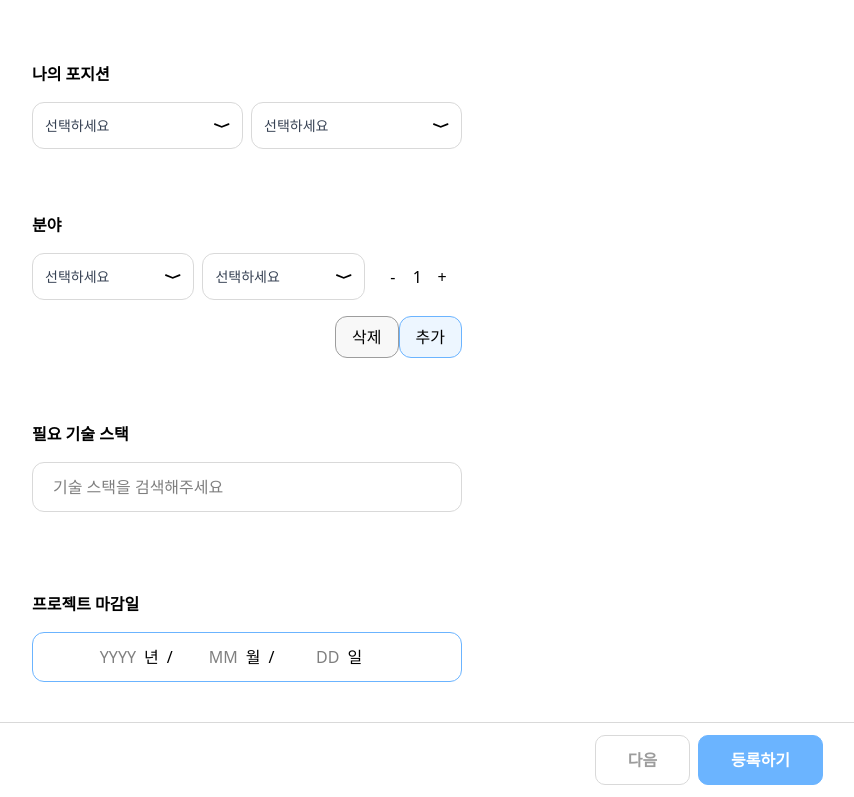
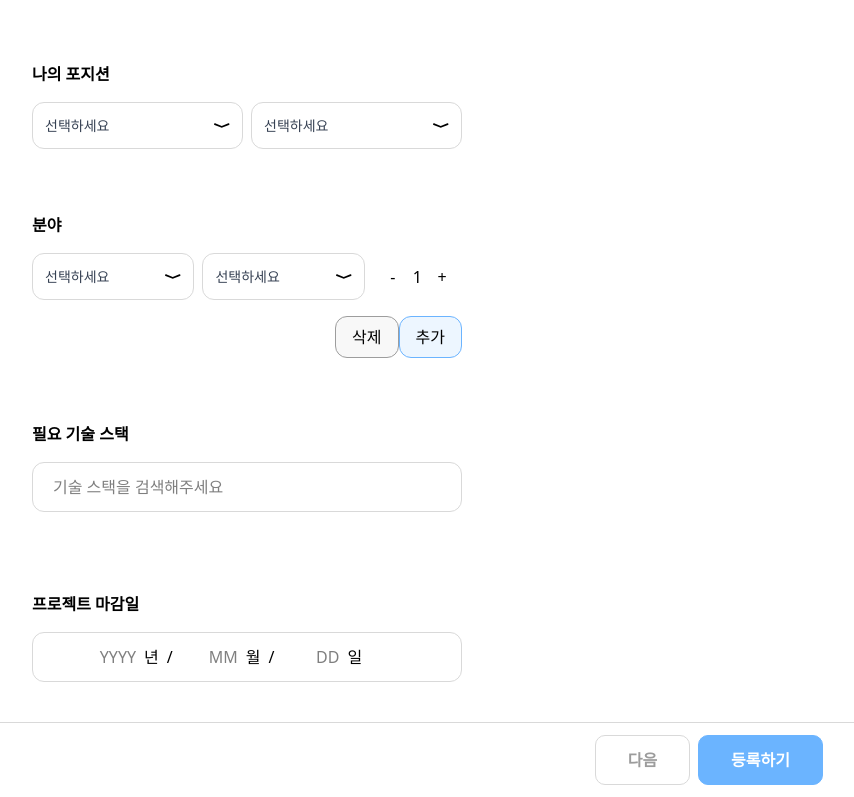
Before and after one commit to WardK-meeTeam/meeteam_front, a Next.js app: page /project-generate-step-1 in a window 1280 px wide. Shown: the part 1035-1832 px from the top of the page, without its empty margins (393-1247 px from the left). Built offline with nearby package versions, Linux system fonts and the light colour scheme.

Commit message:
[#26] feat: input태그들 focus일때만 main컬러로 border 색 들어오도록 변경

```diff
--- a/components/DateSelector.tsx
+++ b/components/DateSelector.tsx
@@ -18,7 +18,7 @@ export default function DateSelector() {
     else if (type === "date") setDate(value);
   };
   return (
-    <div className="flex flex-row w-full rounded-xl px-5 py-3 box-border border border-mtm-main-blue">
+    <div className="flex flex-row w-full rounded-xl px-5 py-3 box-border border border-mtm-light-gray hover:border-mtm-main-blue focus:border-mtm-main-blue">
       <span className="flex flex-row gap-2">
         <input
           size={4}
```
